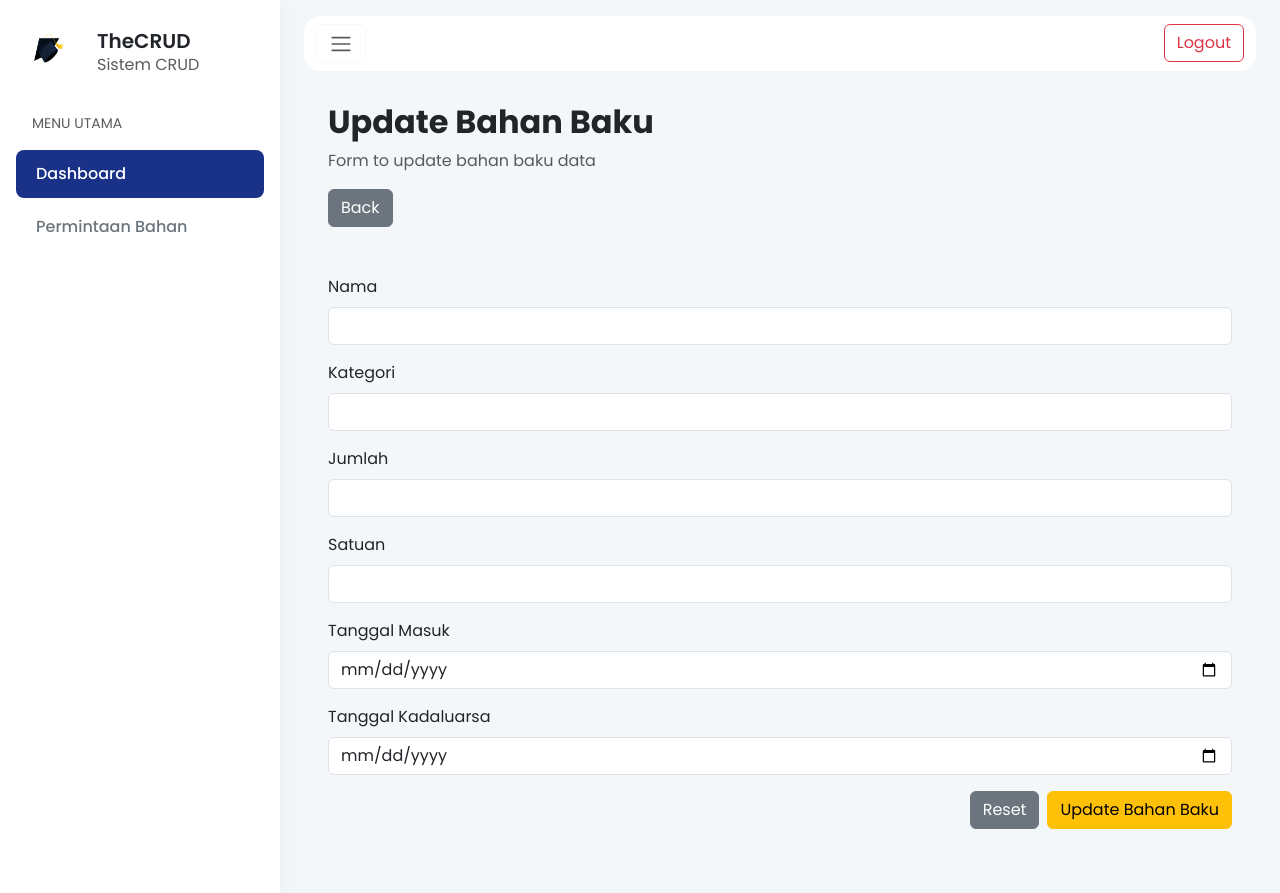
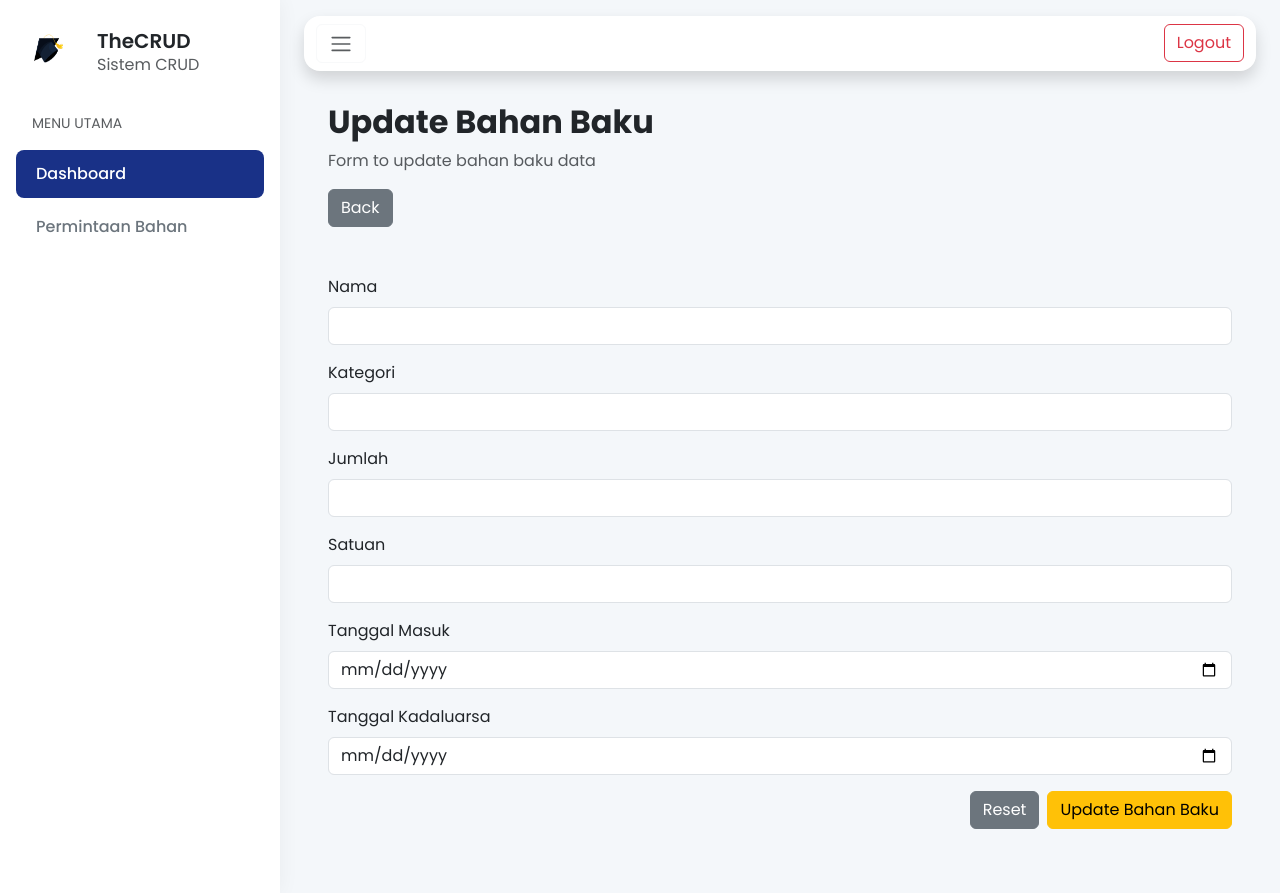
Before and after one commit to Farraskuy/MBG_241511010_2A_Farras-Fadhil-Syafiq, a CodeIgniter 4 app: the page made by app/Views/BahanBaku/edit.php in a window 1280 px wide. Run offline with PHP 8.4 and a stand-in for CodeIgniter, Linux system fonts and the light colour scheme; the template is opened without the code that fills it: most values are stand-ins (such as "Sample title", 1, 10 or a date in 2020); data that the repository does not hold is empty; some libraries are stand-ins or nearby versions.

Commit message:
fix navbar and auth middleware/filter

```diff
--- a/app/Config/Routes.php
+++ b/app/Config/Routes.php
@@ -44,7 +44,7 @@ $routes->group('', ['filter' => 'auth:login'], function () use ($routes) {
     $routes->post("/permintaan-bahan/reject/(:num)", "PermintaanBahanController::reject/$1", ['filter' => 'auth:gudang']);
     $routes->post("/permintaan-bahan/approve/(:num)", "PermintaanBahanController::approve/$1", ['filter' => 'auth:gudang']);
 
-    $routes->group('/permintaan-bahan', ['filter' => 'auth:gudang'], function () use ($routes) {
+    $routes->group('/permintaan-bahan', ['filter' => 'auth:gudang,abc'], function () use ($routes) {
         $routes->get("/", "PermintaanBahanController::index");
         $routes->get("create", "PermintaanBahanController::create");
         $routes->post("add-bahan/(:num)", "PermintaanBahanController::addBahan/$1");
--- a/app/Views/layout.php
+++ b/app/Views/layout.php
@@ -69,8 +69,8 @@
         </ul>
     </aside>
 
-    <main class="p-4 pt-3 flex-grow-1 position-relative overflow-auto">
-        <nav class="navbar navbar-expand-lg bg-white position-sticky py-2 rounded-4 mb-3" style="left: 0; right: 0; top: 0;">
+    <main class="p-4 pt-3 flex-grow-1 position-relative overflow-auto vh-100">
+        <nav class="navbar navbar-expand-lg bg-white position-sticky py-2 rounded-4 mb-3 shadow" style="left: 0; right: 0; top: 0; z-index: 999;">
             <div class="container-fluid">
                 <button class="btn btn-outline-light btn-toggle-sidebar" type="button">
                     <span class="navbar-toggler-icon"></span>
```
Also changed, not shown: app/Filters/AuthFilter.php (+4 -3 lines).
